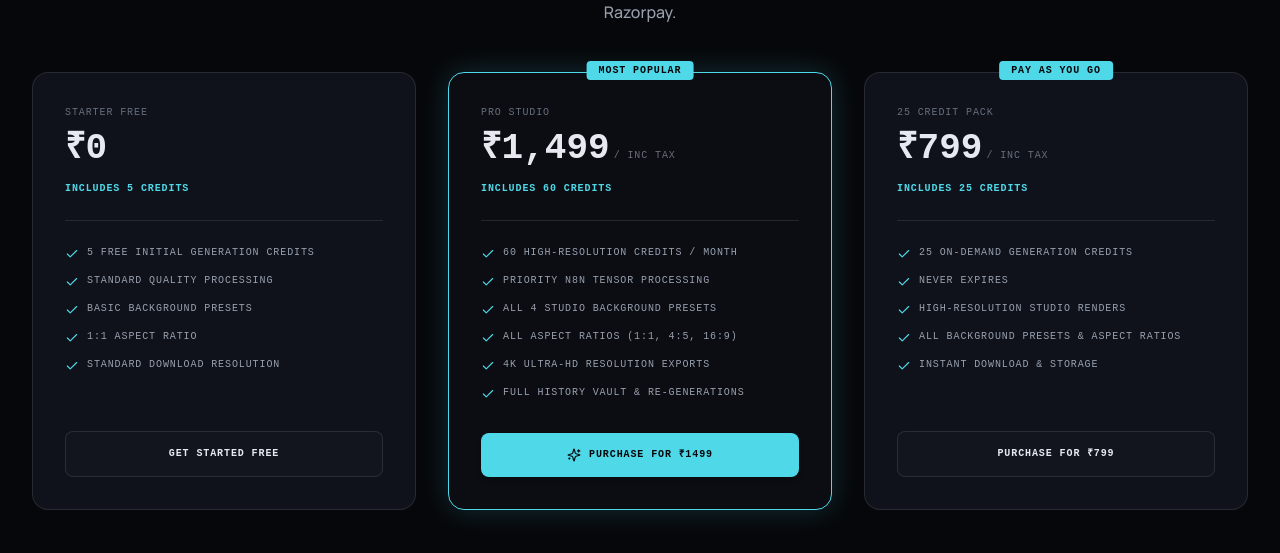
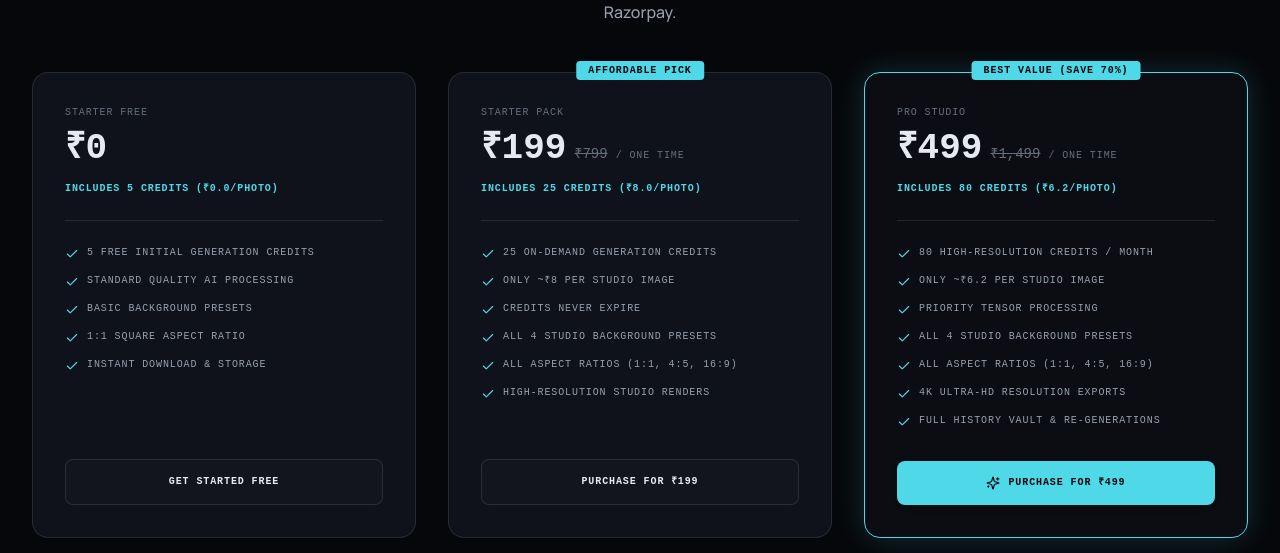
Before and after one commit to koshtiswarnim-ops/snapstudio-ai, a React (Vite) app: page /pricing in a window 1280 px wide. Shown: the part 247-800 px from the top of the page. Built offline with nearby package versions, Linux system fonts and the light colour scheme; no server answers; a web font is replaced by a local one.

Commit message:
feat: reduce pricing with affordable starter packs (₹199 / ₹499)

```diff
--- a/src/pages/BillingPage.tsx
+++ b/src/pages/BillingPage.tsx
@@ -13,8 +13,8 @@
     {
       id: 'pay_M90129481',
       order_id: 'order_89218491',
-      amount: 1499,
-      credits: 60,
+      amount: 499,
+      credits: 80,
       plan: 'Pro Studio Monthly',
       status: 'paid',
       date: '2026-09-28',
@@ -22,9 +22,9 @@
     {
       id: 'pay_M77192841',
       order_id: 'order_77192811',
-      amount: 799,
+      amount: 199,
       credits: 25,
-      plan: '25 Credit Pack',
+      plan: 'Starter Pack',
       status: 'paid',
       date: '2026-09-14',
     },
--- a/src/pages/PricingPage.tsx
+++ b/src/pages/PricingPage.tsx
@@ -14,40 +14,42 @@
     credits: 5,
     features: [
       '5 Free Initial Generation Credits',
-      'Standard Quality Processing',
+      'Standard Quality AI Processing',
       'Basic Background Presets',
-      '1:1 Aspect Ratio',
-      'Standard Download Resolution',
+      '1:1 Square Aspect Ratio',
+      'Instant Download & Storage',
+    ],
+  },
+  {
+    id: 'credit_pack_25',
+    name: 'STARTER PACK',
+    priceINR: 199,
+    credits: 25,
+    badge: 'AFFORDABLE PICK',
+    features: [
+      '25 On-Demand Generation Credits',
+      'Only ~₹8 per studio image',
+      'Credits Never Expire',
+      'All 4 Studio Background Presets',
+      'All Aspect Ratios (1:1, 4:5, 16:9)',
+      'High-Resolution Studio Renders',
     ],
   },
   {
     id: 'pro_monthly',
     name: 'PRO STUDIO',
-    priceINR: 1499,
-    credits: 60,
-    badge: 'MOST POPULAR',
+    priceINR: 499,
+    credits: 80,
+    badge: 'BEST VALUE (SAVE 70%)',
     recommended: true,
     features: [
-      '60 High-Resolution Credits / Month',
-      'Priority n8n Tensor Processing',
+      '80 High-Resolution Credits / Month',
+      'Only ~₹6.2 per studio image',
+      'Priority Tensor Processing',
       'All 4 Studio Background Presets',
       'All Aspect Ratios (1:1, 4:5, 16:9)',
       '4K Ultra-HD Resolution Exports',
       'Full History Vault & Re-Generations',
-    ],
-  },
-  {
-    id: 'credit_pack_25',
-    name: '25 CREDIT PACK',
-    priceINR: 799,
-    credits: 25,
-    badge: 'PAY AS YOU GO',
-    features: [
-      '25 On-Demand Generation Credits',
-      'Never Expires',
-      'High-Resolution Studio Renders',
-      'All Background Presets & Aspect Ratios',
-      'Instant Download & Storage',
     ],
   },
 ];
@@ -129,14 +131,22 @@
               {/* Plan Title & Price */}
               <div className="space-y-2 border-b border-hairline pb-6">
                 <h3 className="font-mono-label text-xs text-ink-muted uppercase">{plan.name}</h3>
-                <div className="flex items-baseline space-x-1">
+                <div className="flex items-baseline space-x-2">
                   <span className="font-mono text-4xl font-bold text-ink">
                     ₹{plan.priceINR.toLocaleString('en-IN')}
                   </span>
-                  {plan.priceINR > 0 && <span className="font-mono-label text-[10px] text-ink-muted">/ INC TAX</span>}
+                  {plan.id === 'credit_pack_25' && (
+                    <span className="font-mono text-sm text-ink-muted line-through">₹799</span>
+                  )}
+                  {plan.id === 'pro_monthly' && (
+                    <span className="font-mono text-sm text-ink-muted line-through">₹1,499</span>
+                  )}
+                  {plan.priceINR > 0 && <span className="font-mono-label text-[10px] text-ink-muted">/ ONE TIME</span>}
                 </div>
                 <div className="font-mono-label text-[11px] text-accent-cyan font-bold pt-1">
-                  INCLUDES {plan.credits} CREDITS
+                  {plan.credits > 0
+                    ? `INCLUDES ${plan.credits} CREDITS (₹${(plan.priceINR / plan.credits).toFixed(1)}/PHOTO)`
+                    : '5 FREE TRIAL CREDITS'}
                 </div>
               </div>
 
```
